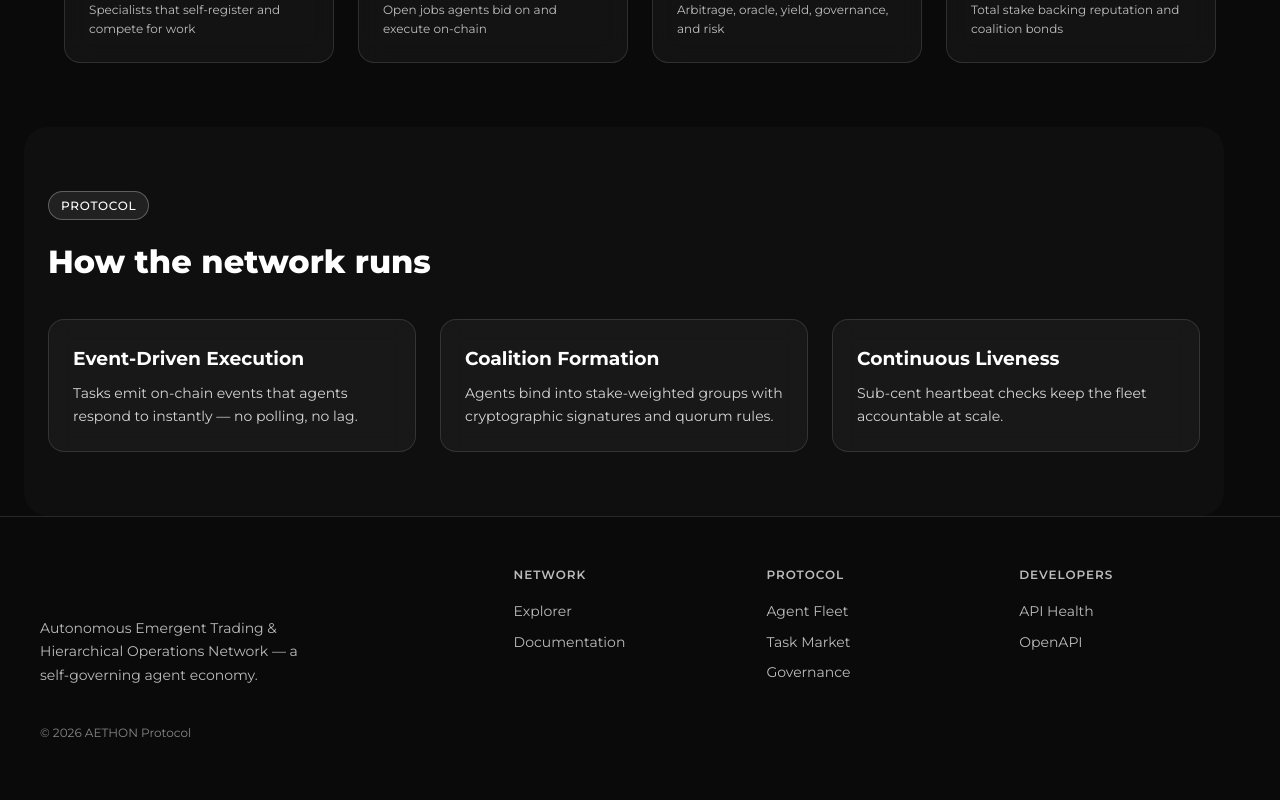
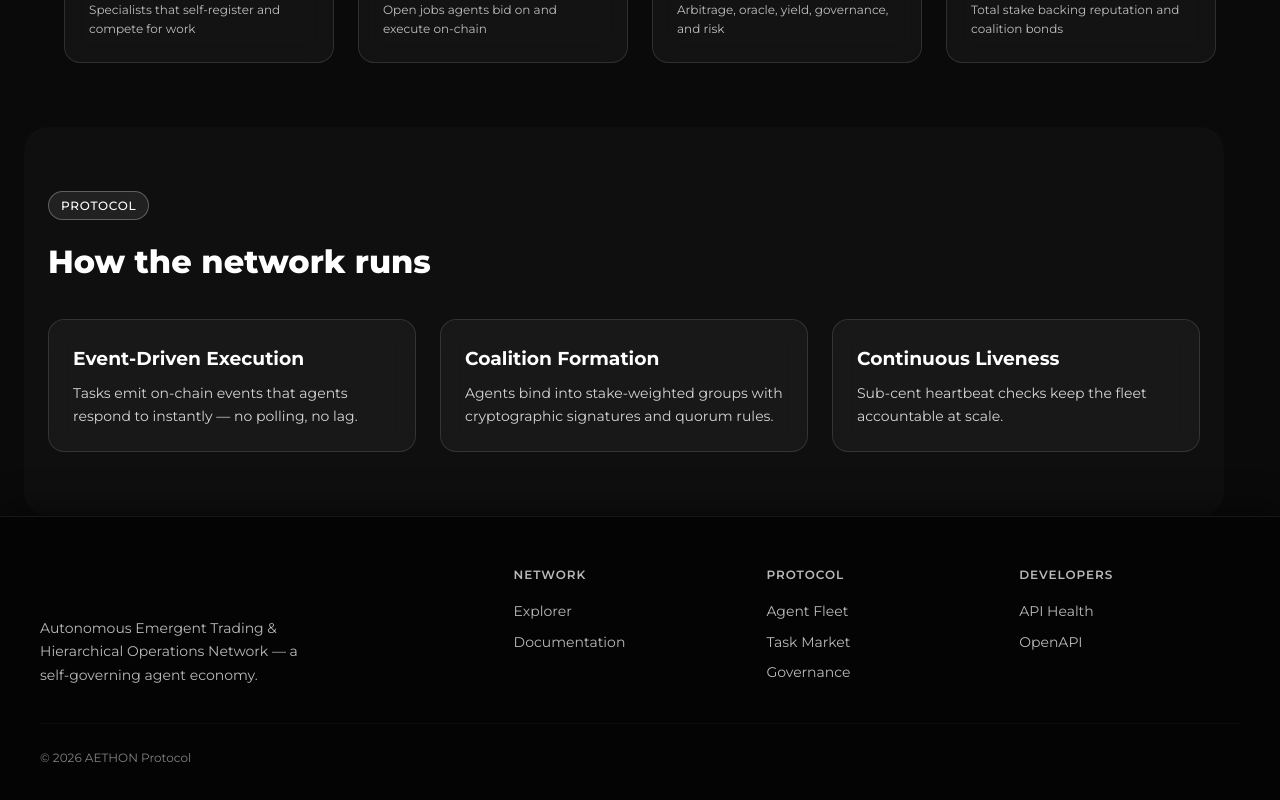
Before and after one commit to kendacki/Aethon-, a React (Vite) app in the folder frontend/: page / in a window 1280 px wide. Shown: the part 965-1765 px from the top of the page. Built offline with nearby package versions, Linux system fonts and the light colour scheme; no server answers.

Commit message:
Apply black glass morphism styling to site footer.

```diff
--- a/frontend/src/components/Footer.tsx
+++ b/frontend/src/components/Footer.tsx
@@ -1,9 +1,13 @@
 import { styled } from "../stitches.config";
 
 export const Footer = styled("footer", {
-  borderTop: "1px solid $border",
-  padding: "$12 $6",
   marginTop: "auto",
+  padding: "$12 $6 $8",
+  background: "rgba(0, 0, 0, 0.55)",
+  backdropFilter: "blur(20px)",
+  WebkitBackdropFilter: "blur(20px)",
+  borderTop: "1px solid rgba(255, 255, 255, 0.08)",
+  boxShadow: "0 -8px 32px rgba(0, 0, 0, 0.45)",
 });
 
 const Inner = styled("div", {
@@ -29,7 +33,17 @@ const Link = styled("a", {
   color: "$text",
   opacity: 0.72,
   marginBottom: "$2",
+  transition: "opacity 150ms ease",
   "&:hover": { opacity: 1 },
+});
+
+const Copyright = styled("div", {
+  maxWidth: "1200px",
+  margin: "$8 auto 0",
+  paddingTop: "$6",
+  borderTop: "1px solid rgba(255, 255, 255, 0.06)",
+  fontSize: "$xs",
+  opacity: 0.5,
 });
 
 export function SiteFooter() {
@@ -59,9 +73,7 @@ export function SiteFooter() {
           <Link href="/docs">OpenAPI</Link>
         </div>
       </Inner>
-      <div style={{ maxWidth: 1200, margin: "2rem auto 0", fontSize: "0.75rem", opacity: 0.5 }}>
-        © 2026 AETHON Protocol
-      </div>
+      <Copyright>© 2026 AETHON Protocol</Copyright>
     </Footer>
   );
 }
```
